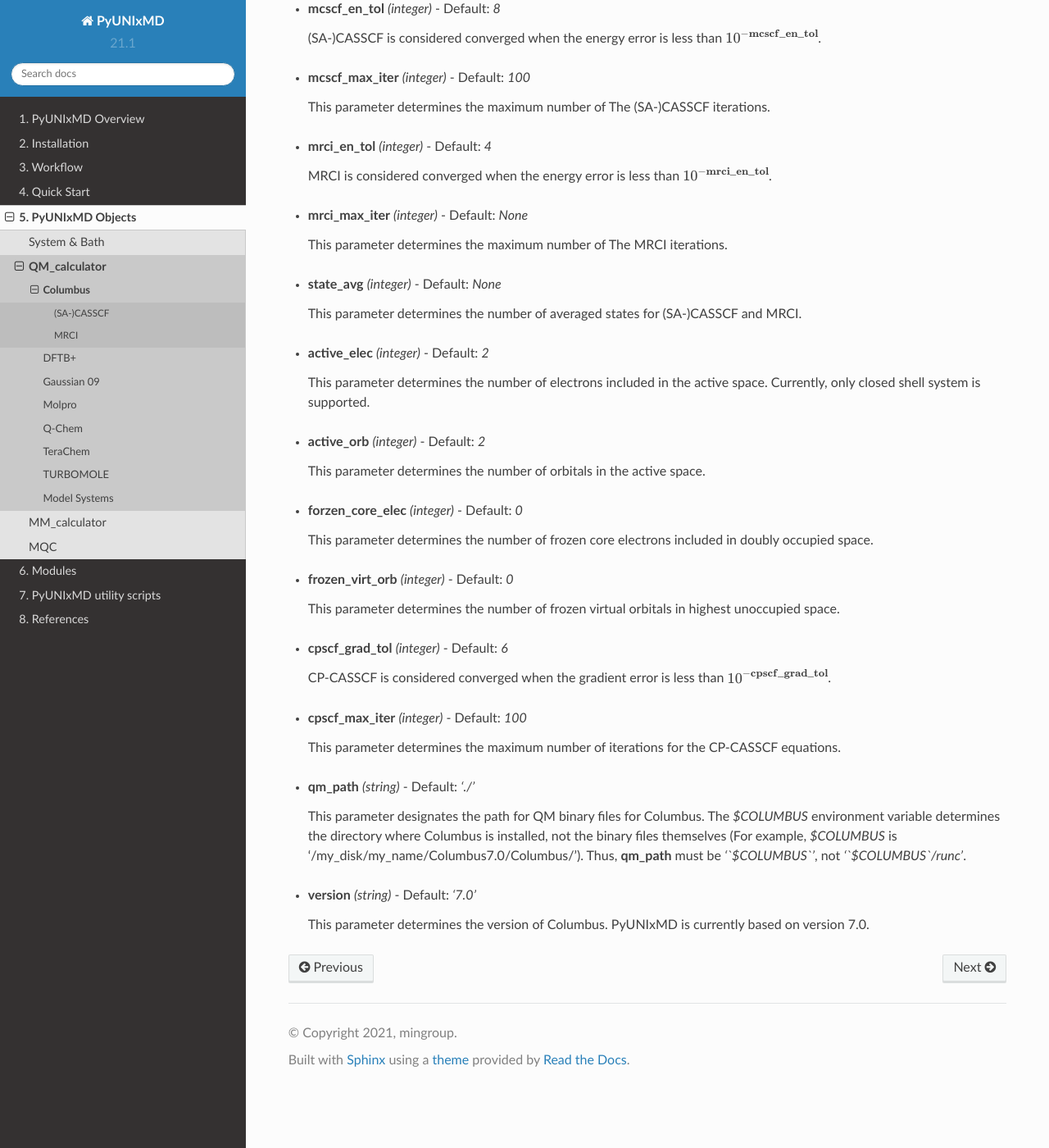
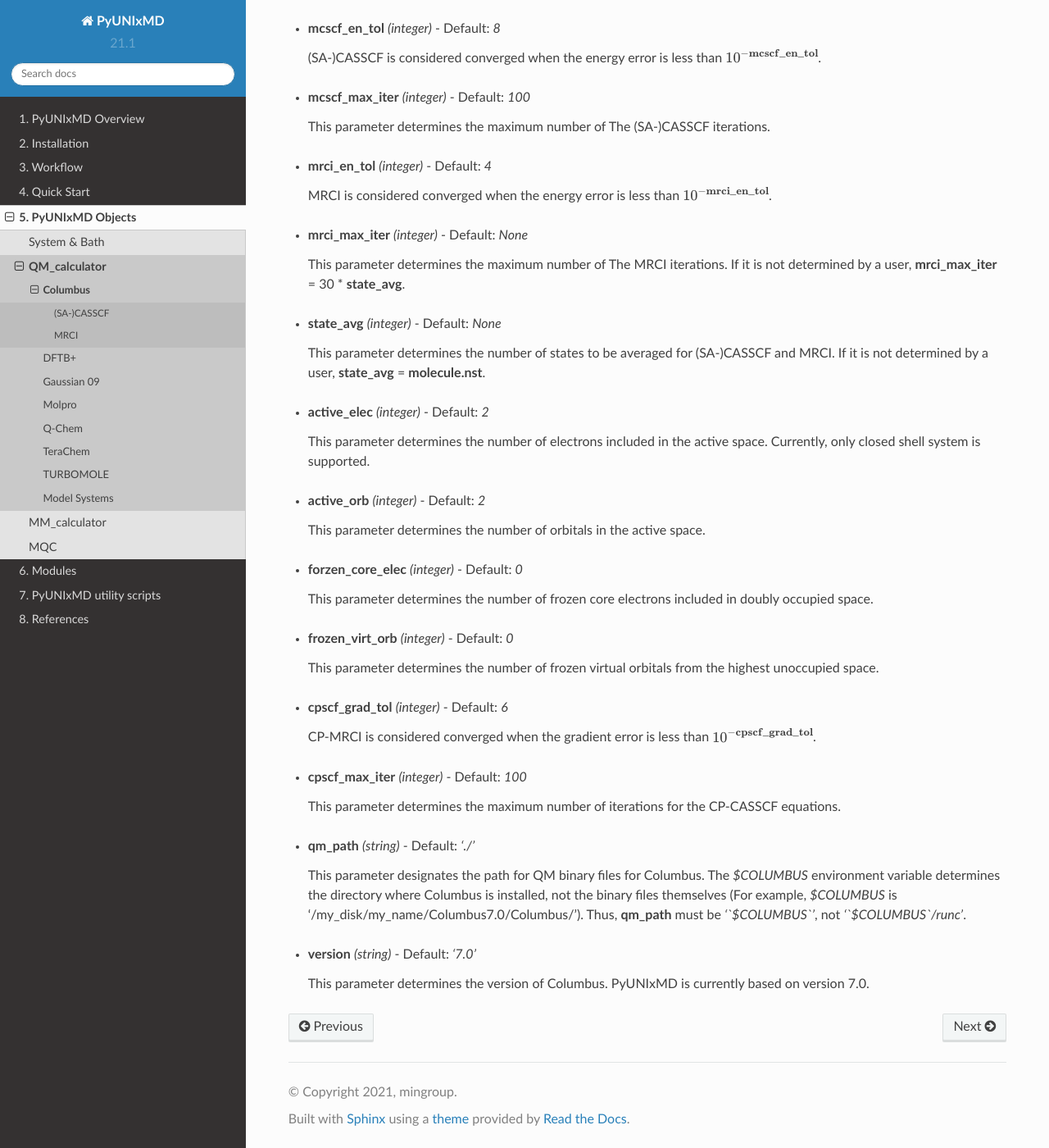
Before and after one commit to skmin-lab/unixmd, a Sphinx documentation site: the page built from docs/source/objects/qm/prog_columbus.rst, in a window 1280 px wide and 1400 px high, scrolled down 4217 px. Shown: the whole window at 82% size. Built offline with Sphinx 7.4.7 and the Read the Docs theme 2.0.0, drawn with Linux system fonts in a browser that asks for light colours; cross-references to code outside the pages are shown as plain code; some of the changed text lies outside the part shown.

Commit message:
Fix some detailed descriptions

```diff
--- a/docs/source/objects/qm/prog_columbus.rst
+++ b/docs/source/objects/qm/prog_columbus.rst
@@ -136,7 +136,8 @@ Detailed description of parameters
 
 - **state_avg** *(integer)* - Default: *None*
 
-  This parameter determines the number of averaged states for (SA-)CASSCF.
+  This parameter determines the number of states to be averaged for (SA-)CASSCF.
+  If it is not determined by a user, **state_avg** = **molecule.nst**.
 
 \
 
@@ -227,7 +228,7 @@ MRCI
 | **frozen_core_orb**    | Number of frozen core orbitals in                   | *0*            |
 | *(integer)*            | doubly occupied space                               |                |
 +------------------------+-----------------------------------------------------+----------------+
-| **frozen_virt_orb**    | Number of forzen virtual orbitals in                | *0*            |
+| **frozen_virt_orb**    | Number of forzen virtual orbitals from the          | *0*            |
 | *(integer)*            | highest unoccupied space                            |                |
 +------------------------+-----------------------------------------------------+----------------+
 | **cpscf_grad_tol**     | Gradient tolerance for CP-MRCI equations            | *6*            |
@@ -310,12 +311,14 @@ Detailed description of parameters
 - **mrci_max_iter** *(integer)* - Default: *None*
 
   This parameter determines the maximum number of The MRCI iterations.
+  If it is not determined by a user, **mrci_max_iter** = 30 * **state_avg**.
 
 \
 
 - **state_avg** *(integer)* - Default: *None*
 
-  This parameter determines the number of averaged states for (SA-)CASSCF and MRCI.
+  This parameter determines the number of states to be averaged for (SA-)CASSCF and MRCI.
+  If it is not determined by a user, **state_avg** = **molecule.nst**.
 
 \
 
@@ -339,13 +342,13 @@ Detailed description of parameters
 
 - **frozen_virt_orb** *(integer)* - Default: *0*
 
-  This parameter determines the number of frozen virtual orbitals in highest unoccupied space.
+  This parameter determines the number of frozen virtual orbitals from the highest unoccupied space.
 
 \
 
 - **cpscf_grad_tol** *(integer)* - Default: *6*
 
-  CP-CASSCF is considered converged when the gradient error is less than :math:`10^{-\textbf{cpscf_grad_tol}}`.
+  CP-MRCI is considered converged when the gradient error is less than :math:`10^{-\textbf{cpscf_grad_tol}}`.
 
 \
 
```
